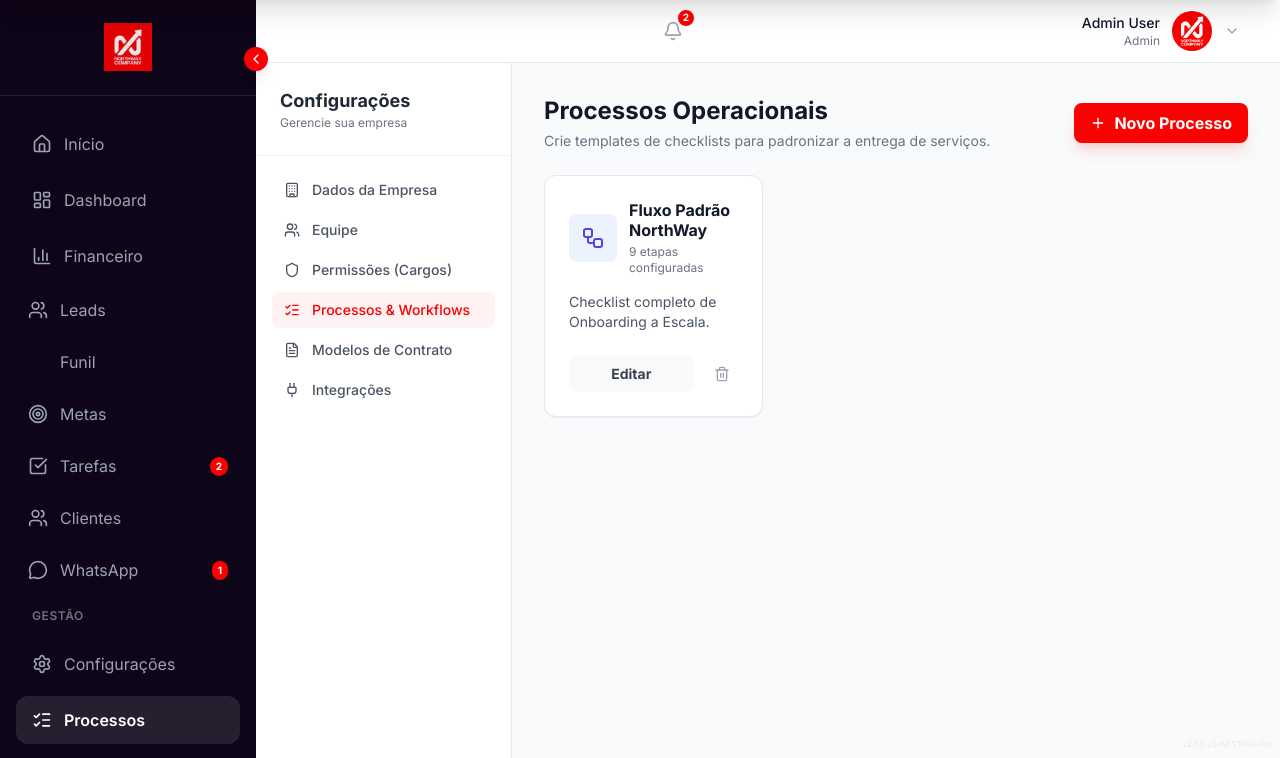
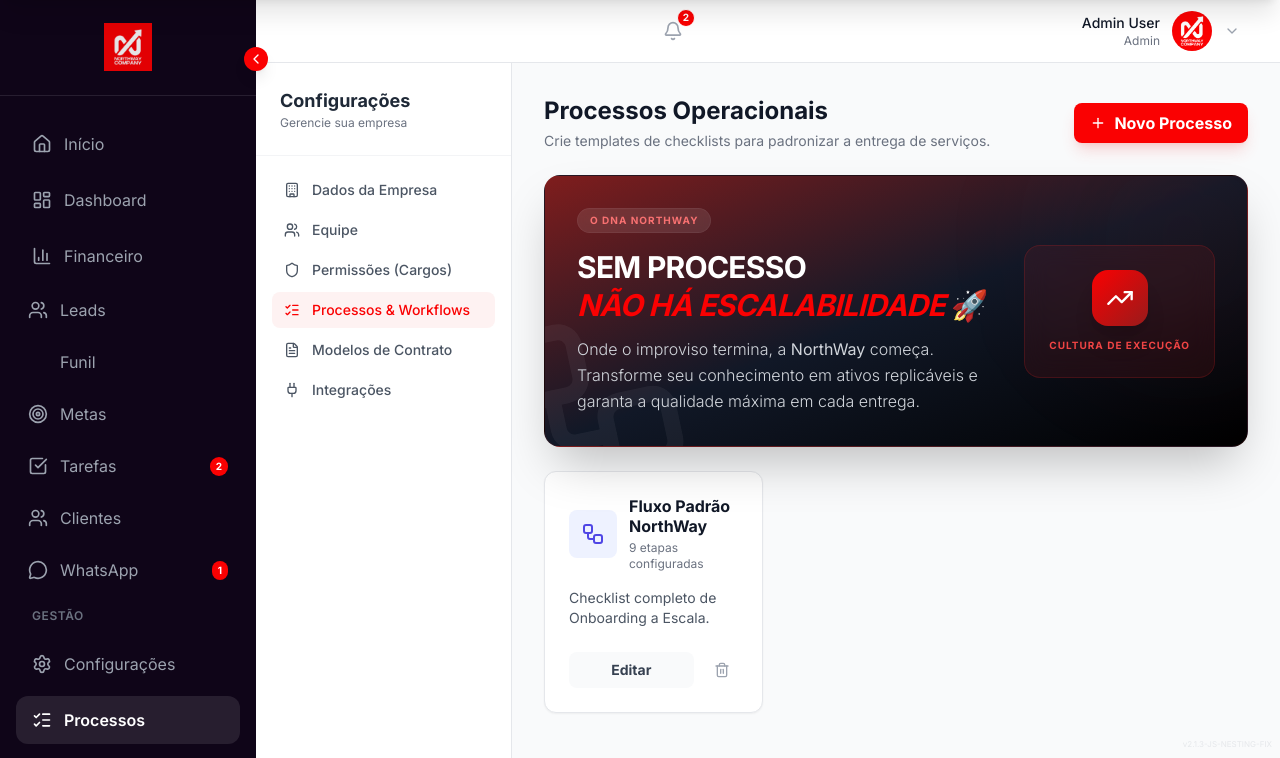
Before and after one commit to marcioholm/NorthWay-2.0, a Flask app: page /settings/processes in a window 1280 px wide. Shown: the part 42-800 px from the top of the page. Run offline with Flask 3, Linux system fonts and the light colour scheme; a user stored in the database is signed in; data comes from the database, SQL or seed files in the repository; some libraries are stand-ins or nearby versions.

Commit message:
feat: add NorthWay Manifesto banner to processes settings

```diff
--- a/northway_crm/templates/settings_processes.html
+++ b/northway_crm/templates/settings_processes.html
@@ -15,6 +15,42 @@
             <i data-lucide="plus" class="w-4 h-4" aria-hidden="true"></i>
             Novo Processo
         </button>
+    </div>
+
+    <!-- NorthWay Manifesto Banner: Processes -->
+    <div
+        class="mb-10 relative overflow-hidden rounded-2xl bg-gradient-to-br from-red-900 via-gray-900 to-black p-8 text-white shadow-2xl border border-red-900/20">
+        <div class="relative z-10 flex flex-col md:flex-row md:items-center justify-between gap-8">
+            <div class="max-w-2xl">
+                <div class="flex items-center gap-2 mb-4">
+                    <span
+                        class="bg-white/10 backdrop-blur-sm text-[10px] font-bold px-3 py-1 rounded-full uppercase tracking-widest text-red-400 border border-white/5">O
+                        DNA NorthWay</span>
+                </div>
+                <h2 class="text-3xl font-black mb-3 leading-tight tracking-tight uppercase">Sem processo <br><span
+                        class="text-northway-red italic">não há escalabilidade</span> 🚀</h2>
+                <p class="text-base text-gray-300 leading-relaxed font-light">
+                    Onde o improviso termina, a <strong>NorthWay</strong> começa. Transforme seu conhecimento em ativos
+                    replicáveis e garanta a qualidade máxima em cada entrega.
+                </p>
+            </div>
+            <div class="flex-shrink-0">
+                <div
+                    class="bg-red-600/10 backdrop-blur-md p-6 rounded-2xl border border-red-600/20 flex flex-col items-center text-center">
+                    <div
+                        class="w-14 h-14 bg-gradient-to-br from-northway-red to-red-800 rounded-2xl flex items-center justify-center mb-3 shadow-xl">
+                        <i data-lucide="trending-up" class="w-7 h-7 text-white"></i>
+                    </div>
+                    <span class="text-[10px] font-black text-red-500 uppercase tracking-widest">Cultura de
+                        Execução</span>
+                </div>
+            </div>
+        </div>
+        <!-- Abstract Decoration -->
+        <div class="absolute -right-16 -top-16 w-64 h-64 bg-red-600/5 rounded-full blur-3xl"></div>
+        <div class="absolute -left-12 -bottom-12 opacity-5 transform -rotate-12">
+            <i data-lucide="workflow" class="w-48 h-48 text-white"></i>
+        </div>
     </div>
 
     <!-- Templates List -->
```
